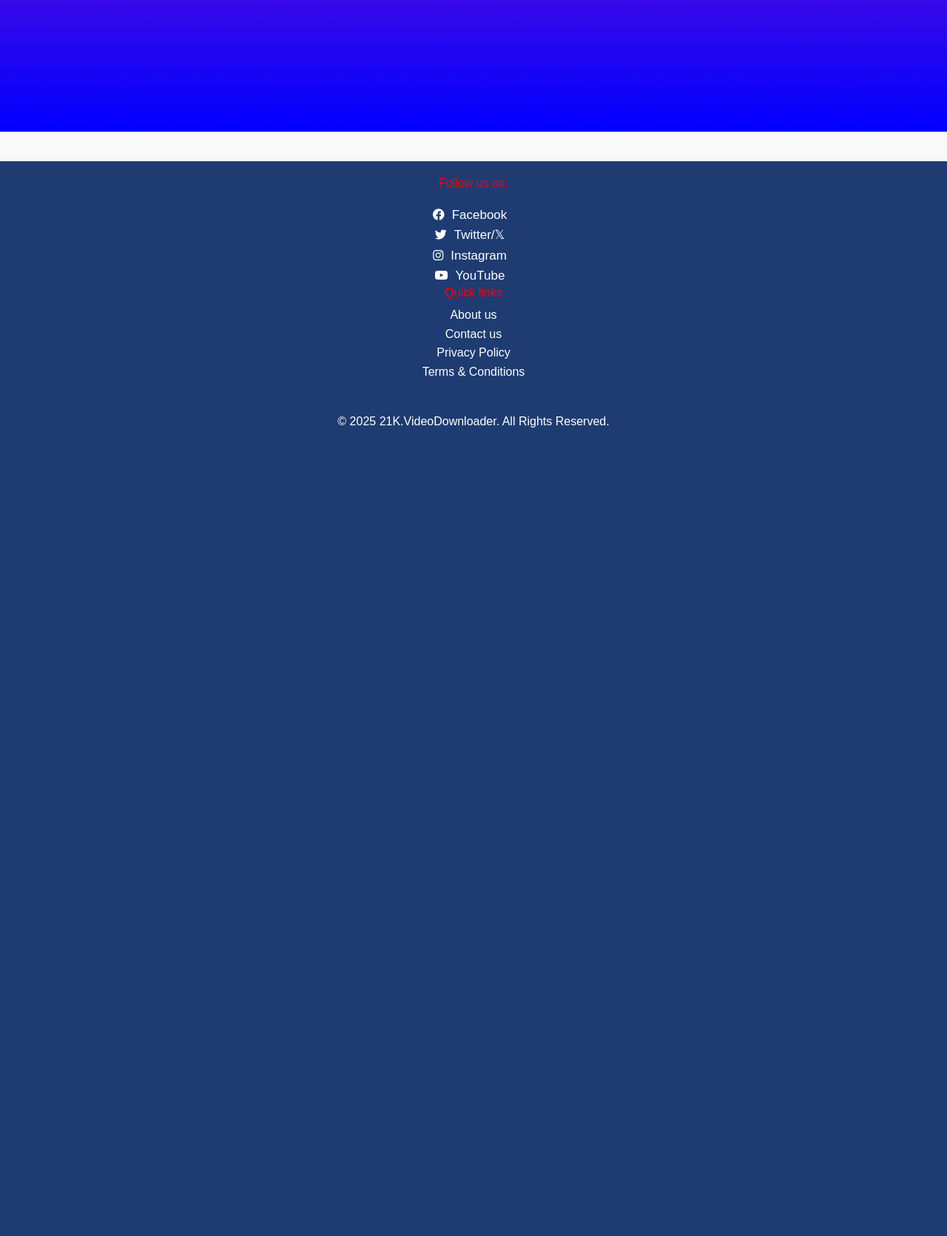
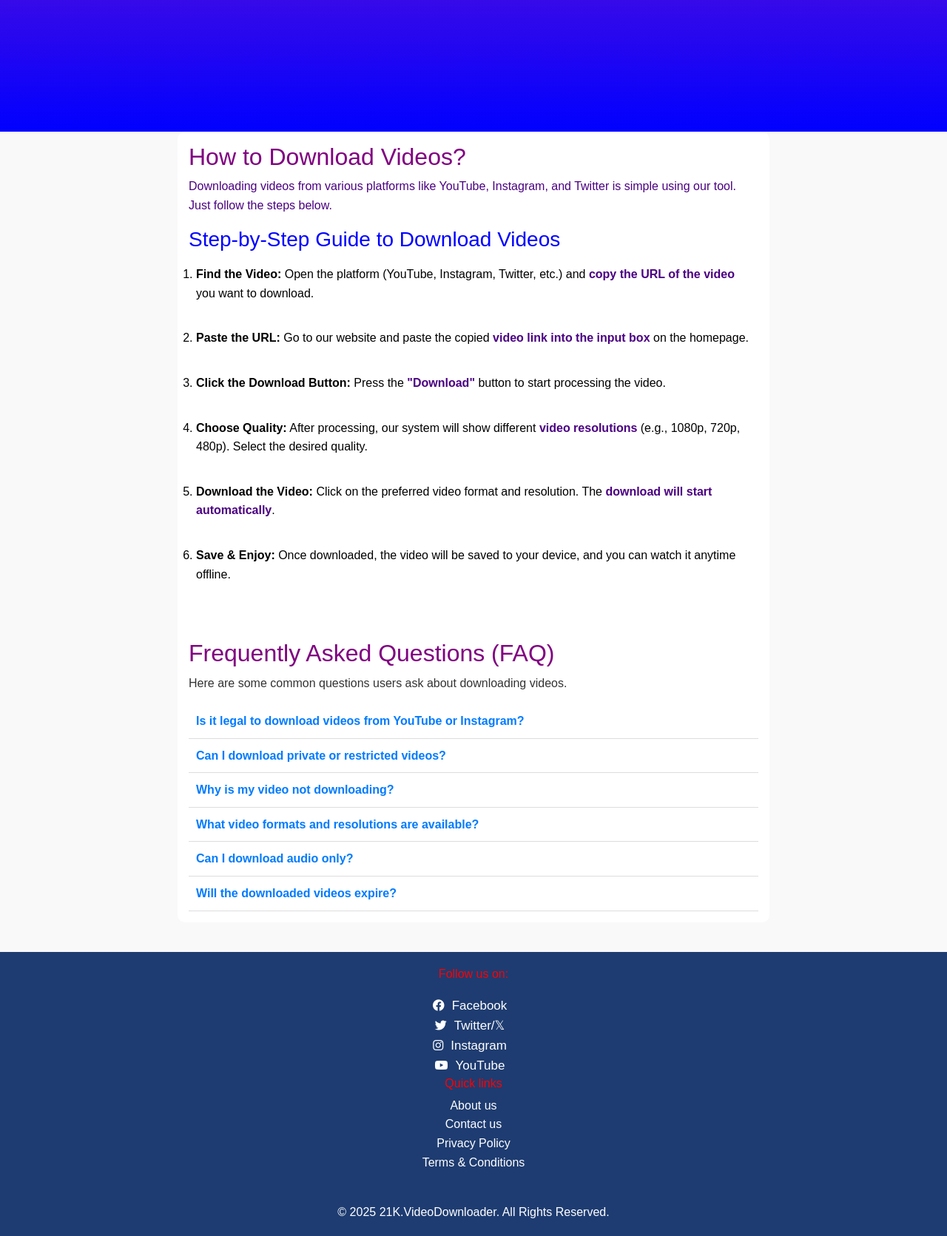
Before and after one commit to alwaysnithish/21K.VideoDownloader, a Django app: page / in a window 1280 px wide. Shown: the part 734-2405 px from the top of the page at 74% size. Before the commit the page ends 1312 px from the top, so only its background shows below. Run offline with Django 5.2, Linux system fonts and the light colour scheme; some libraries are stand-ins or nearby versions.

Commit message:
Update download.html

```diff
--- a/templates/download.html
+++ b/templates/download.html
@@ -228,6 +228,127 @@
             {% endif %}
         </div>
     </div>
+     <style>
+
+   .container21 {
+   max-width: 800px;
+   margin: auto;
+   background: white;
+   padding: 15px;
+   border-radius: 10px;
+   box-shadow: 0px 0px 0px rgba(0, 0, 0, 0.1);
+   }
+   h2{
+   color: purple;
+   text-align: left;
+   }
+   h3 {
+   color:blue;
+   text-align: left;
+   }
+   b{
+   color:indigo;
+   }
+   p {
+   line-height: 1.6;
+   }
+   .steps {
+   padding: 10px;
+   background-image:linear-gradient(white,white);
+   border-radius: 5px;
+   color:black;
+   }
+   .steps li {
+   margin-bottom: 35px;
+   }
+   .faq {
+   margin-top: 30px;
+   }
+   .faq-item {
+   border-bottom: 1px solid #ddd;
+   padding: 10px;
+   }
+   .faq-question {
+   font-weight: bold;
+   cursor: pointer;
+   color: #007bff;
+   }
+   .faq-answer {
+   display: none;
+   padding: 10px 0;
+   }
+   </style>
+
+
+
+   <div class="container21">
+   <h2 style="color:purple;">How to Download Videos?</h2>
+   <p style="color:indigo;">Downloading videos from various platforms like YouTube, Instagram, and Twitter is simple using our tool. Just follow the steps below.</p>
+
+   <h3>Step-by-Step Guide to Download Videos</h3>
+   <ol class="steps">
+   <li><strong>Find the Video:</strong> Open the platform (YouTube, Instagram, Twitter, etc.) and <b>copy the URL of the video</b> you want to download.</li>
+   <li><strong>Paste the URL:</strong> Go to our website and paste the copied <b>video link into the input box</b> on the homepage.</li>
+   <li><strong>Click the Download Button:</strong> Press the <b>"Download"</b> button to start processing the video.</li>
+   <li><strong>Choose Quality:</strong> After processing, our system will show different <b>video resolutions</b> (e.g., 1080p, 720p, 480p). Select the desired quality.</li>
+   <li><strong>Download the Video:</strong> Click on the preferred video format and resolution. The <b>download will start automatically</b>.</li>
+   <li><strong>Save & Enjoy:</strong> Once downloaded, the video will be saved to your device, and you can watch it anytime offline.</li>
+   </ol>
+
+   <h2 class="faq">Frequently Asked Questions (FAQ)</h2>
+   <p>Here are some common questions users ask about downloading videos.</p>
+
+   <div class="faq-item">
+   <div class="faq-question">Is it legal to download videos from YouTube or Instagram?</div>
+   <div class="faq-answer">Downloading videos for <b>personal use</b> is generally allowed. However, using copyrighted videos for <b>commercial purposes or redistribution</b> without permission may violate copyright laws. Always ensure you have the right to download and use a video.</div>
+   </div>
+
+   <div class="faq-item">
+   <div class="faq-question">Can I download private or restricted videos?</div>
+   <div class="faq-answer">No, our tool only allows downloading <b>public videos</b> that do not require a login. Private videos, paid content, and age-restricted videos <b>cannot be downloaded</b> using our service.</div>
+   </div>
+
+   <div class="faq-item">
+   <div class="faq-question">Why is my video not downloading?</div>
+   <div class="faq-answer">This may be due to various reasons:<br>
+   - The <b>video link is incorrect</b> or broken.<br>
+   - The <b>video is restricted</b> by the platform.<br>
+   - The platform has <b>updated its security settings</b> to block downloads.<br>
+   Try again with a valid <b>public video URL</b>.
+   - <b>May Our site has issues. Try with different Social Medias URL</b></div>
+   </div>
+
+   <div class="faq-item">
+   <div class="faq-question">What video formats and resolutions are available?</div>
+   <div class="faq-answer">Our downloader supports videos in <b>MP4 format</b> with resolutions like:<br>
+   - <b>Full HD (1080p)</b> – Best quality, large file size.<br>
+   - <b>HD (720p)</b> – Good quality, moderate file size.<br>
+   - <b>SD (480p, 360p)</b> – Lower quality, small file size.<br>
+   Choose the best option depending on your needs.</div>
+   </div>
+
+   <div class="faq-item">
+   <div class="faq-question">Can I download audio only?</div>
+   <div class="faq-answer">No! Our tool do not allows you to download videos as <b>MP3 audio files</b>.</div>
+   </div>
+
+   <div class="faq-item">
+   <div class="faq-question">Will the downloaded videos expire?</div>
+   <div class="faq-answer">No, once downloaded, the video is saved <b>permanently</b> on your device unless you delete it manually.</div>
+   </div>
+   </div>
+
+   <script>
+   // FAQ Toggle Script
+   document.querySelectorAll('.faq-question').forEach(item => {
+   item.addEventListener('click', () => {
+   let answer = item.nextElementSibling;
+   answer.style.display = (answer.style.display === 'block') ? 'none' : 'block';
+   });
+   });
+   </script>
+
+
 
     <!-- Footer -->
     <footer class="footer">
```
